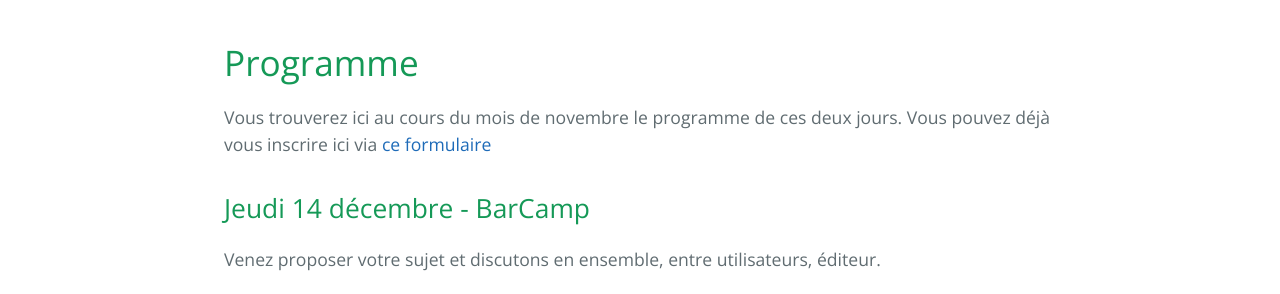
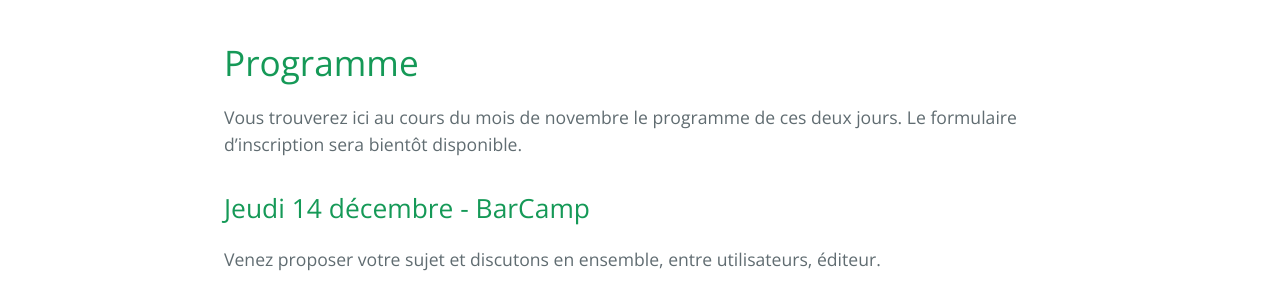
Before and after one commit to OSGeo-fr/QGIS-conf-fr-website, a Jekyll site: the page built from z20_programme.md, in a window 1280 px wide. Shown: the part 463-757 px from the top of the page. Built offline with Jekyll 4.4.1, drawn with Linux system fonts in a browser that asks for light colours.

Commit message:
Update z20_programme.md

```diff
--- a/z20_programme.md
+++ b/z20_programme.md
@@ -4,7 +4,7 @@ title: Programme
 tagline: Voici notre programme pour ces rencontres
 ---
 
-Vous trouverez ici au cours du mois de novembre le programme de ces deux jours. Vous pouvez déjà vous inscrire ici via [ce formulaire]({{ site.url }}{{ site.baseurl }}/inscription.html)
+Vous trouverez ici au cours du mois de novembre le programme de ces deux jours. Le formulaire d'inscription sera bientôt disponible.
 
 ## Jeudi 14 décembre - BarCamp
 
```
